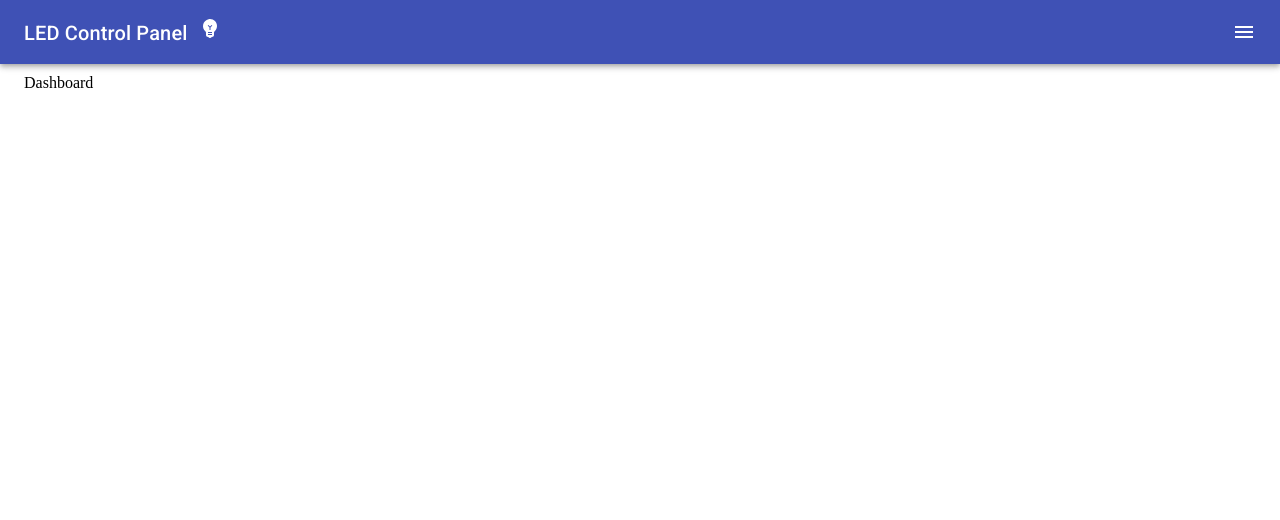
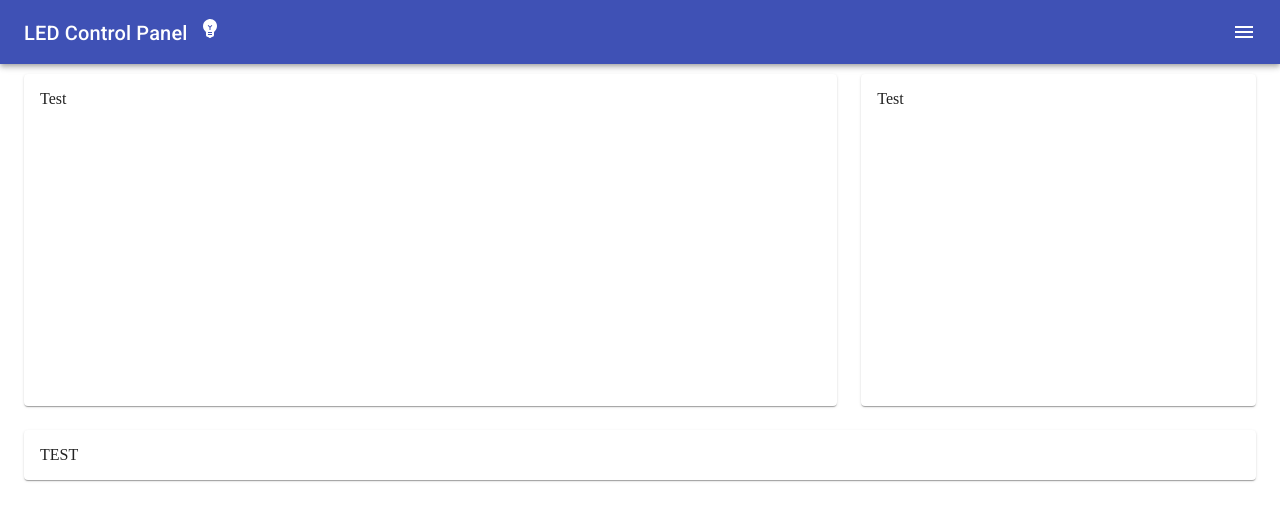
Before and after one commit to oczkowski/LEDControlDashboard, a React (Create React App) app: page / in a window 1280 px wide. Shown: the top 520 px of the page. Built offline with nearby package versions, Linux system fonts and the light colour scheme.

Commit message:
Base dashboard layout

```diff
--- a/src/components/dashboard/index.js
+++ b/src/components/dashboard/index.js
@@ -1,5 +1,43 @@
 import React from 'react';
+// Material UI
+import clsx from 'clsx';
+import { makeStyles } from '@material-ui/core/styles';
+import Grid from '@material-ui/core/Grid';
+import Paper from '@material-ui/core/Paper';
+
+const useStyles = makeStyles(theme => ({
+    root: {
+        display: 'flex'
+    },
+    paper: {
+        padding: theme.spacing(2),
+        display: 'flex',
+        overflow: 'auto',
+        flexDirection: 'column'
+    },
+    fixedHeight: {
+        height: 300
+    }
+}));
 
 export default props => {
-    return <div>Dashboard</div>;
+    const classes = useStyles();
+    const fixedHeightPaper = clsx(classes.paper, classes.fixedHeight);
+
+    return (
+        <Grid container spacing={3}>
+            {/* Chart */}
+            <Grid item xs={12} md={7} lg={8}>
+                <Paper className={fixedHeightPaper}>Test</Paper>
+            </Grid>
+            {/* Recent Deposits */}
+            <Grid item xs={12} md={5} lg={4}>
+                <Paper className={fixedHeightPaper}>Test</Paper>
+            </Grid>
+            {/* Recent Orders */}
+            <Grid item xs={12}>
+                <Paper className={classes.paper}>TEST</Paper>
+            </Grid>
+        </Grid>
+    );
 };
```
